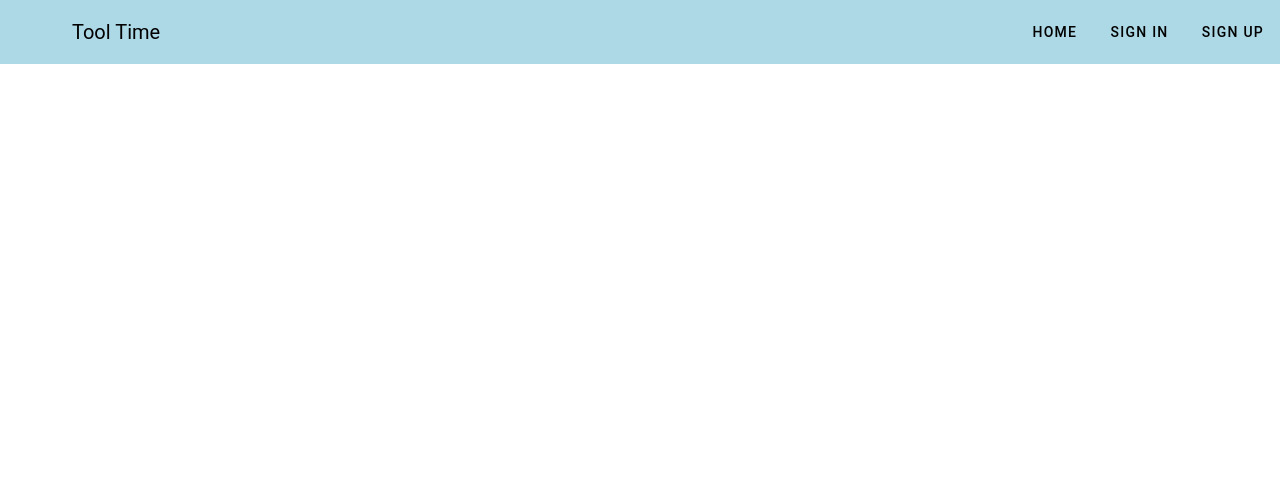
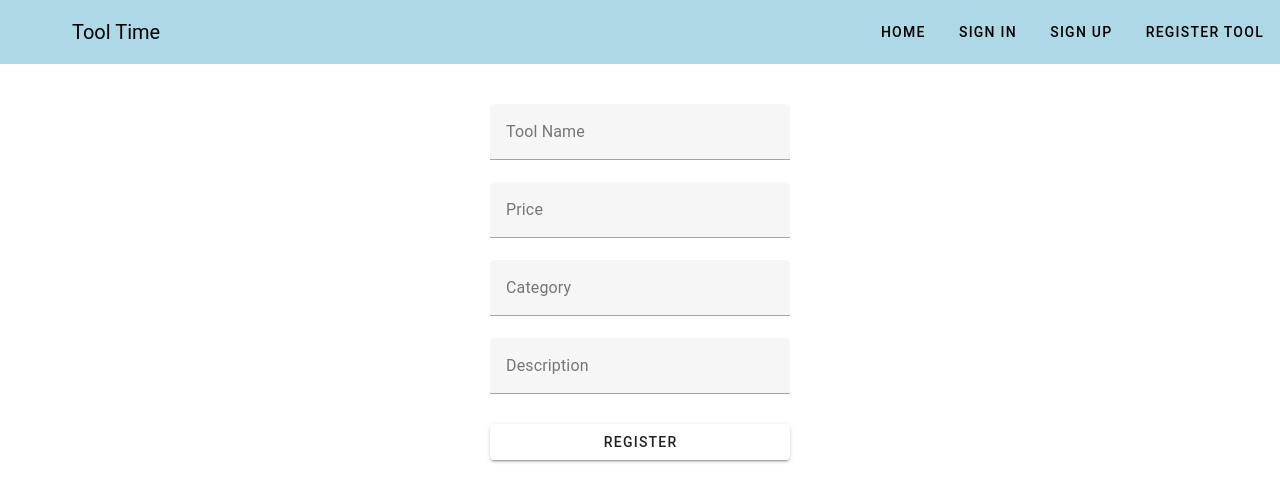
Before and after one commit to JosteinKleveland/Fullstack-utvikling-Javascript-Vue-MongoDB-Scrum, a Vue app in the folder ui/: page /regTool in a window 1280 px wide. Shown: the top 502 px of the page. Built offline with nearby package versions, Linux system fonts and the light colour scheme.

Commit message:
feat(#28) Create UI for registering tools
Input Fields

```diff
--- a/ui/src/components/NavBar.vue
+++ b/ui/src/components/NavBar.vue
@@ -15,6 +15,9 @@
       <RouterLink to="/signup" style="text-decoration: none">
         <v-btn flat value="signup" color="black">Sign Up</v-btn>
       </RouterLink>
+      <RouterLink to="/regTool" style="text-decoration: none">
+        <v-btn flat value="regTool" color="black">Register Tool</v-btn>
+      </RouterLink>
     </v-toolbar>
   </div>
 </template>
--- /dev/null
+++ b/ui/src/components/RegTool.vue
@@ -0,0 +1,37 @@
+<template>
+  <v-sheet width="300" class="mx-auto mt-10">
+    <v-form @submit.prevent="submitForm">
+      <v-text-field
+        v-model="toolField"
+        :rules="[(v) => !!v || 'Field is required']"
+        label="Tool Name"
+        type="text"
+        id="toolField"
+        required
+      ></v-text-field>
+      <v-text-field
+        v-model="priceField"
+        :rules="[(v) => !!v || 'Field is required']"
+        label="Price"
+        type="number"
+        id="priceField"
+      ></v-text-field>
+      <v-text-field
+        v-model="categoryField"
+        :rules="[(v) => !!v || 'Field is required']"
+        label="Category"
+        type="text"
+        id="categoryField"
+      ></v-text-field>
+      <v-text-field
+        v-model="descriptionField"
+        :rules="[(v) => !!v || 'Field is required']"
+        label="Description"
+        type="text"
+        id="descriptionField"
+      ></v-text-field>
+
+      <v-btn type="submit" block class="mt-2">Register</v-btn>
+    </v-form>
+  </v-sheet>
+</template>
--- a/ui/src/router/index.js
+++ b/ui/src/router/index.js
@@ -3,6 +3,7 @@ import HomeView from "../views/HomeView.vue";
 import LogIn from "../views/LoginView.vue";
 import SignUp from "../views/SignupView.vue";
 import ToolDetails from "../views/DisplayView.vue";
+import RegTool from "../views/RegToolView.vue";
 
 const router = createRouter({
   history: createWebHistory(),
@@ -27,6 +28,11 @@ const router = createRouter({
       path: "/toolDetails/:_id",
       name: "toolDetails",
       component: ToolDetails
+    },
+    {
+      path: "/regTool",
+      name: "regTool",
+      component: RegTool,
     }
   ],
 });
--- /dev/null
+++ b/ui/src/views/RegToolView.vue
@@ -0,0 +1,7 @@
+<template>
+    <RegTool />
+</template>
+
+<script setup>
+  import RegTool from "@/components/RegTool.vue";
+</script>
```
Also changed, not shown: ui/src/components/AddTool.vue (deleted, +0 -13 lines), 1 other file (tests, documents, lock files or other folders).
